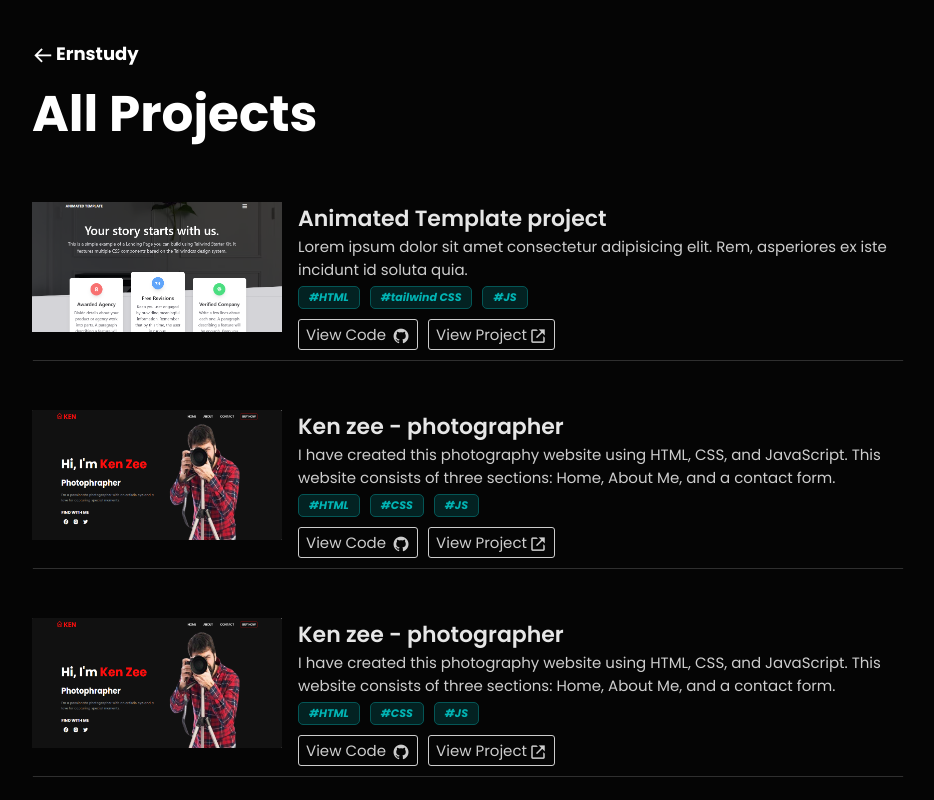
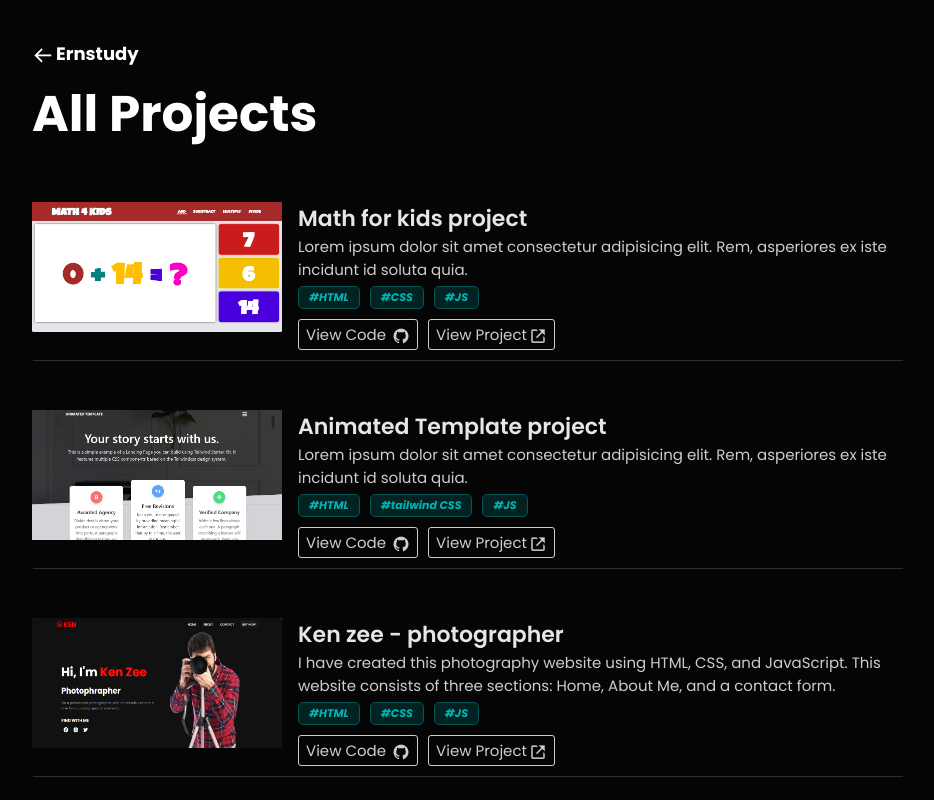
Before and after one commit to ernstudy/my-portfolio, a plain HTML site: page index.html in a window 1280 px wide. Shown: the top 800 px of the page, without its empty margins (172-1106 px from the left). Drawn offline with nearby package versions, Linux system fonts and the light colour scheme.

Commit message:
math for kids project added

```diff
--- a/index.html
+++ b/index.html
@@ -26,6 +26,39 @@
 
         <div class="heading">
           <h1>All Projects</h1>
+        </div>
+
+        <!-- math for kids  -->
+        <div class="tile">
+          <div class="tile-img">
+            <img src="img/math4kids.png" alt="Math for kids" />
+          </div>
+          <div class="tile-info">
+            <h2>Math for kids project</h2>
+            <p>
+              Lorem ipsum dolor sit amet consectetur adipisicing elit. Rem,
+              asperiores ex iste incidunt id soluta quia.
+            </p>
+            <div class="tech">
+              <span>#HTML</span>
+              <span>#CSS</span>
+              <span>#JS</span>
+            </div>
+
+            <div class="tile-links">
+              <a
+                href="https://github.com/ernstudy/math4kids.git"
+                target="_blank"
+                rel="noopener noreferrer"
+              >
+                View Code
+                <i class="bx bxl-github"></i>
+              </a>
+              <a href="https://ernstudy.com/math4kids/divide.html"
+                >View Project<i class="bx bx-link-external"></i
+              ></a>
+            </div>
+          </div>
         </div>
 
         <div class="tile">
```
Also changed, not shown: img/math4kids.png (added).
